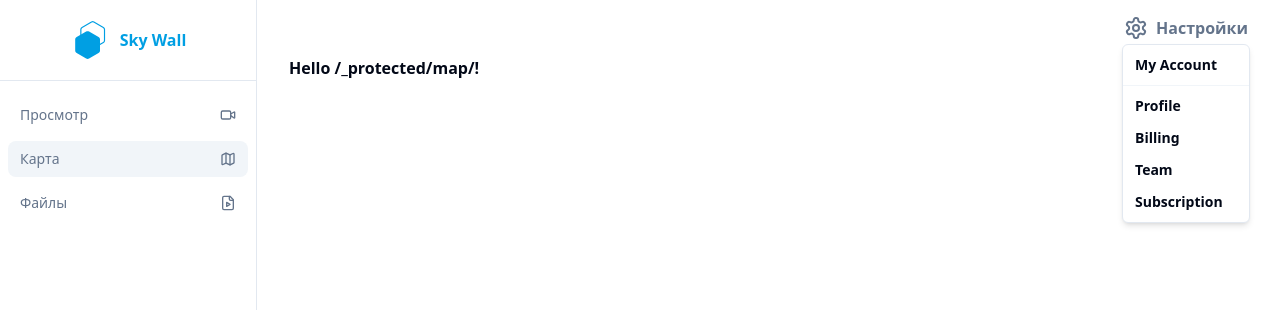
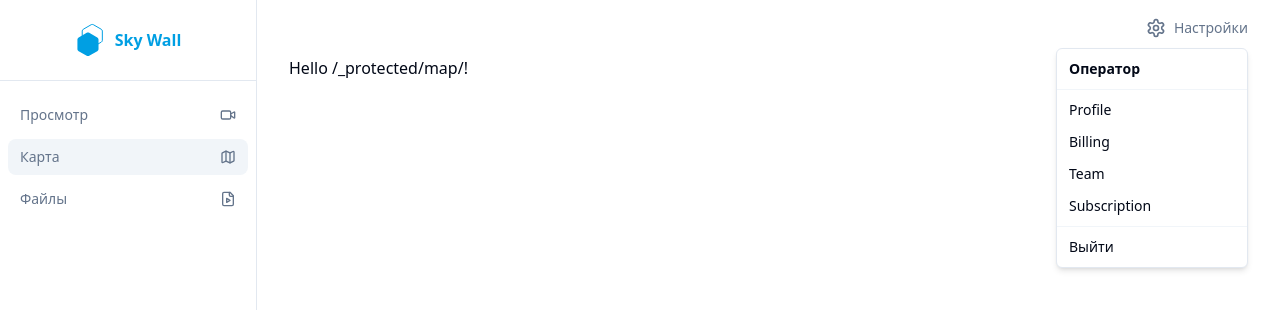
Before and after one commit to msubigdata/LDT-2024, a React (Vite) app in the folder frontend/: page /map in a window 1280 px wide. Both pictures are taken after a click on the button "Настройки". Shown: the top 310 px of the page. Built offline with nearby package versions, Linux system fonts and the light colour scheme.

Commit message:
feat: extract layouts components into files

```diff
--- /dev/null
+++ b/frontend/src/components/layouts/protected-layout.tsx
@@ -0,0 +1,73 @@
+import { Link, Outlet } from "@tanstack/react-router";
+import { Settings } from "lucide-react";
+
+import { appConfig } from "@/constants/app-config";
+
+import { Icons } from "../modules/icons";
+import { DropdownMenu } from "../ui/dropdown-menu";
+import { Separator } from "../ui/separator";
+
+export function ProtectedLayout() {
+  return (
+    <main className="flex h-full">
+      <SideBar />
+      <section className="container flex flex-1 flex-col">
+        <AppBar />
+        <Outlet />
+      </section>
+    </main>
+  );
+}
+
+function SideBar() {
+  return (
+    <aside className="border-r bg-card">
+      <Link to="/" className="flex h-20 select-none items-center justify-center gap-2.5 px-4">
+        <Icons.Logo />
+        <span className="font-semibold text-[#009FE3]">{appConfig.name}</span>
+      </Link>
+
+      <Separator />
+
+      <nav className="mt-4 w-64 flex-1">
+        <nav className="grid items-start gap-y-1.5 px-2 text-sm font-medium">
+          {appConfig.navLinks.map((link) => (
+            <Link
+              key={link.to}
+              to={link.to}
+              className="flex items-center justify-between gap-3 rounded-lg px-3 py-2 text-muted-foreground transition-all hover:text-primary"
+              activeProps={{ className: "bg-muted hover:text-muted-foreground" }}
+            >
+              {link.title}
+              <link.Icon className="size-4" />
+            </Link>
+          ))}
+        </nav>
+      </nav>
+    </aside>
+  );
+}
+
+function AppBar() {
+  return (
+    <div className="flex h-14 w-full items-center justify-end gap-4">
+      <DropdownMenu>
+        <DropdownMenu.Trigger className="flex items-center gap-2 text-sm text-muted-foreground">
+          <Settings className="size-5" />
+          <span>Настройки</span>
+        </DropdownMenu.Trigger>
+
+        <DropdownMenu.Content side="bottom" align="end" sideOffset={10}>
+          <DropdownMenu.Label>Оператор</DropdownMenu.Label>
+          <DropdownMenu.Separator />
+          <DropdownMenu.Item>Profile</DropdownMenu.Item>
+          <DropdownMenu.Item>Billing</DropdownMenu.Item>
+          <DropdownMenu.Item>Team</DropdownMenu.Item>
+          <DropdownMenu.Item>Subscription</DropdownMenu.Item>
+          <DropdownMenu.Separator />
+          <DropdownMenu.Item>Выйти</DropdownMenu.Item>
+        </DropdownMenu.Content>
+      </DropdownMenu>
+    </div>
+  );
+}
--- /dev/null
+++ b/frontend/src/components/layouts/public-layout.tsx
@@ -0,0 +1,9 @@
+import { Outlet } from "@tanstack/react-router";
+
+export function PublicLayout() {
+  return (
+    <main className="h-full">
+      <Outlet />
+    </main>
+  );
+}
--- a/frontend/src/components/ui/dropdown-menu.tsx
+++ b/frontend/src/components/ui/dropdown-menu.tsx
@@ -62,7 +62,7 @@ const DropdownMenuContent = React.forwardRef<
       ref={ref}
       sideOffset={sideOffset}
       className={cn(
-        "z-50 min-w-32 overflow-hidden rounded-md border bg-popover p-1 text-popover-foreground shadow-md data-[state=open]:animate-in data-[state=closed]:animate-out data-[state=closed]:fade-out-0 data-[state=open]:fade-in-0 data-[state=closed]:zoom-out-95 data-[state=open]:zoom-in-95 data-[side=bottom]:slide-in-from-top-2 data-[side=left]:slide-in-from-right-2 data-[side=right]:slide-in-from-left-2 data-[side=top]:slide-in-from-bottom-2",
+        "z-50 min-w-48 overflow-hidden rounded-md border bg-popover p-1 text-popover-foreground shadow-md data-[state=open]:animate-in data-[state=closed]:animate-out data-[state=closed]:fade-out-0 data-[state=open]:fade-in-0 data-[state=closed]:zoom-out-95 data-[state=open]:zoom-in-95 data-[side=bottom]:slide-in-from-top-2 data-[side=left]:slide-in-from-right-2 data-[side=right]:slide-in-from-left-2 data-[side=top]:slide-in-from-bottom-2",
         className,
       )}
       {...props}
--- a/frontend/src/routes/_protected.tsx
+++ b/frontend/src/routes/_protected.tsx
@@ -1,73 +1,11 @@
-import { createFileRoute, Link, Outlet } from "@tanstack/react-router";
-import { Settings } from "lucide-react";
+import { createFileRoute } from "@tanstack/react-router";
 
-import Logo from "@/assets/logo.svg?react";
-import { DropdownMenu } from "@/components/ui/dropdown-menu";
-import { Separator } from "@/components/ui/separator";
-import { appConfig } from "@/constants/app-config";
+import { ProtectedLayout } from "@/components/layouts/protected-layout";
 
 export const Route = createFileRoute("/_protected")({
   component: () => <ProtectedLayoutComponent />,
 });
 
 function ProtectedLayoutComponent() {
-  return (
-    <main className="flex h-full">
-      <SideBar />
-      <section className="container flex flex-1 flex-col">
-        <AppBar />
-        <Outlet />
-      </section>
-    </main>
-  );
+  return <ProtectedLayout />;
 }
-
-function SideBar() {
-  return (
-    <aside className="border-r bg-card">
-      <Link to="/" className="flex h-20 select-none items-center justify-center gap-2.5 px-4">
-        <Logo className="size-10" />
-        <span className="font-semibold text-[#009FE3]">{appConfig.name}</span>
-      </Link>
-
-      <Separator />
-
-      <nav className="mt-4 w-64 flex-1">
-        <nav className="grid items-start gap-y-2 px-2 text-sm font-medium">
-          {appConfig.navLinks.map((link) => (
-            <Link
-              key={link.to}
-              to={link.to}
-              className="flex items-center justify-between gap-3 rounded-lg px-3 py-2 text-muted-foreground transition-all hover:text-primary"
-              activeProps={{ className: "bg-muted hover:text-muted-foreground" }}
-            >
-              {link.title}
-              <link.Icon className="size-4" />
-            </Link>
-          ))}
-        </nav>
-      </nav>
-    </aside>
-  );
-}
-
-function AppBar() {
-  return (
-    <div className="flex h-14 w-full items-center justify-end gap-4">
-      <DropdownMenu>
-        <DropdownMenu.Trigger className="flex items-center gap-2 text-muted-foreground">
-          <Settings />
-          <span>Настройки</span>
-        </DropdownMenu.Trigger>
-        <DropdownMenu.Content>
-          <DropdownMenu.Label>My Account</DropdownMenu.Label>
-          <DropdownMenu.Separator />
-          <DropdownMenu.Item>Profile</DropdownMenu.Item>
-          <DropdownMenu.Item>Billing</DropdownMenu.Item>
-          <DropdownMenu.Item>Team</DropdownMenu.Item>
-          <DropdownMenu.Item>Subscription</DropdownMenu.Item>
-        </DropdownMenu.Content>
-      </DropdownMenu>
-    </div>
-  );
-}
--- a/frontend/src/routes/_public.tsx
+++ b/frontend/src/routes/_public.tsx
@@ -1,13 +1,11 @@
-import { createFileRoute, Outlet } from "@tanstack/react-router";
+import { createFileRoute } from "@tanstack/react-router";
+
+import { PublicLayout } from "@/components/layouts/public-layout";
 
 export const Route = createFileRoute("/_public")({
   component: () => <PublicLayoutComponent />,
 });
 
 function PublicLayoutComponent() {
-  return (
-    <main className="h-full">
-      <Outlet />
-    </main>
-  );
+  return <PublicLayout />;
 }
--- a/frontend/src/styles/index.css
+++ b/frontend/src/styles/index.css
@@ -76,7 +76,7 @@
   }
 
   body {
-    @apply h-full bg-background font-semibold text-foreground;
+    @apply h-full bg-background font-medium text-foreground;
     font-feature-settings:
       "rlig" 1,
       "calt" 1;
```
